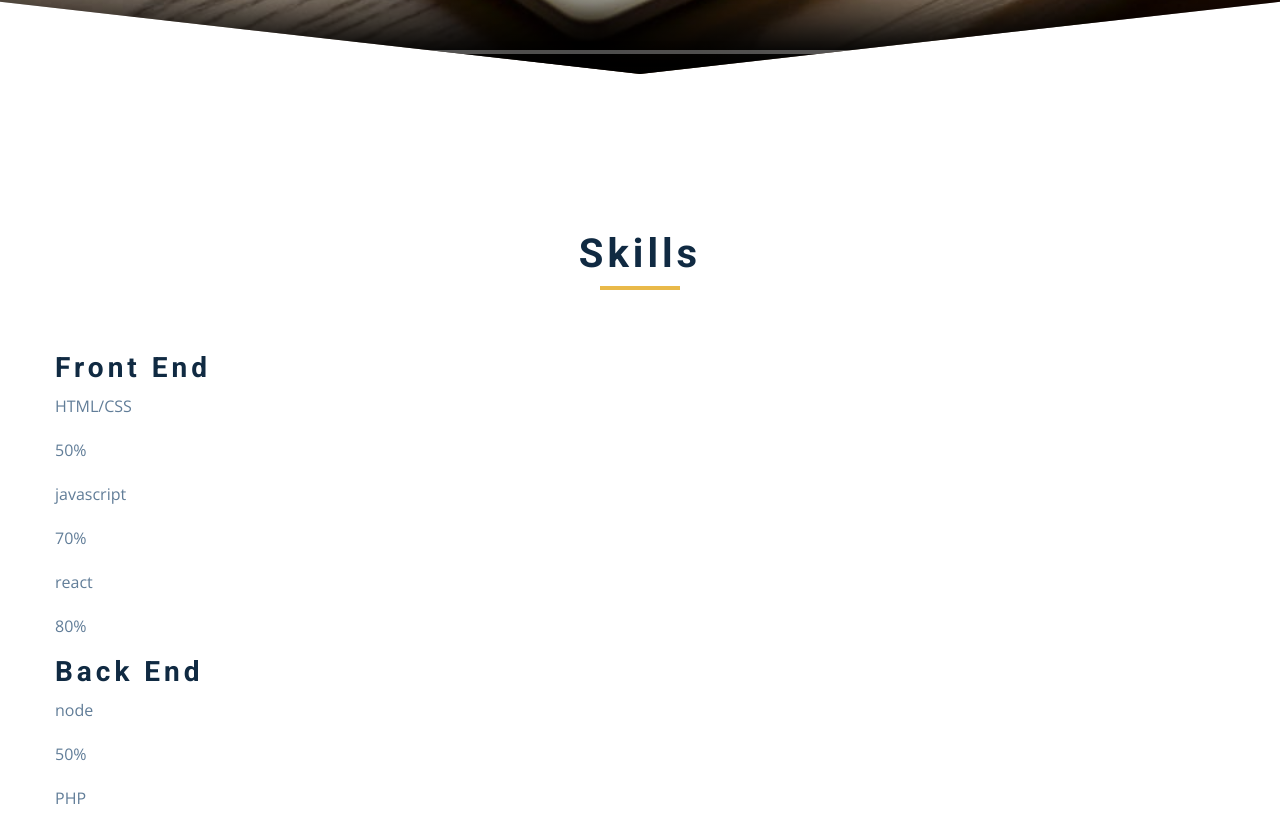
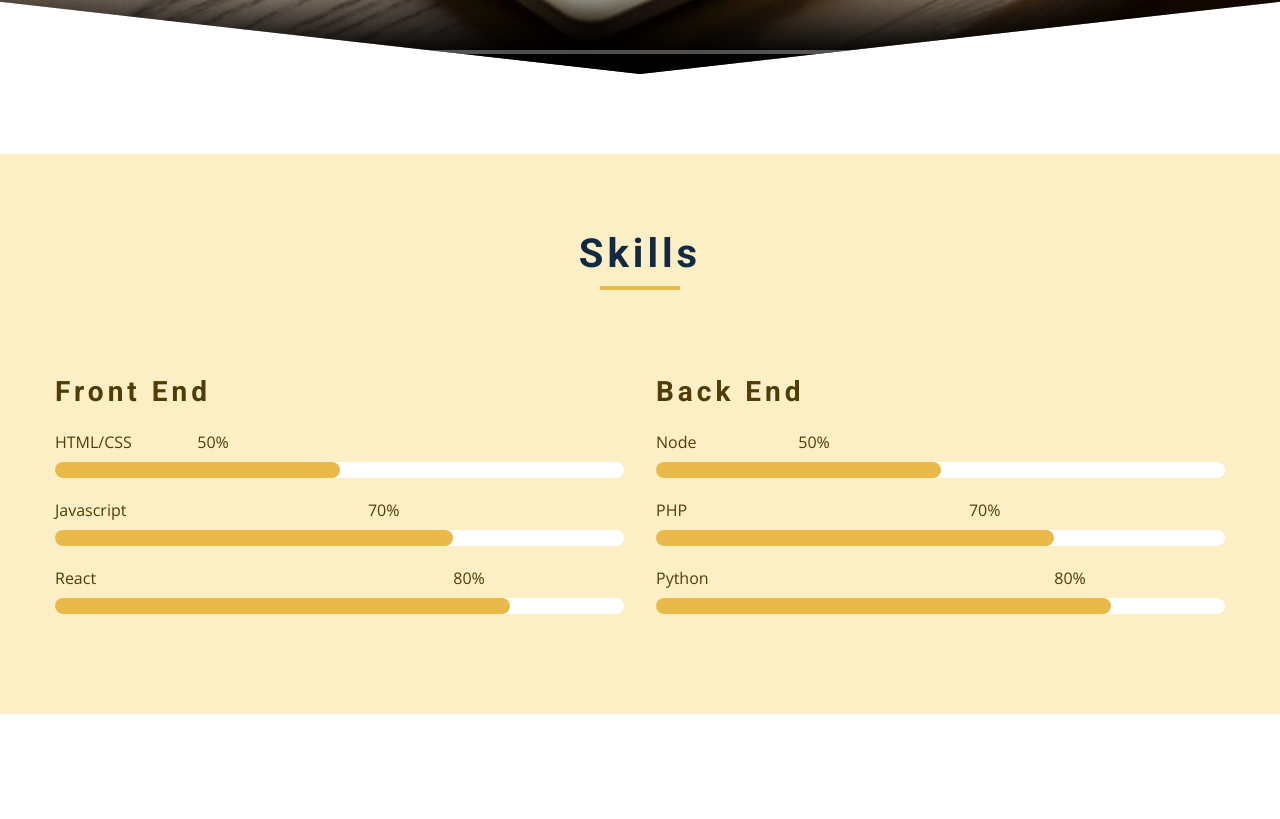
Before and after one commit to Amir-ali-anwar/css-grid-portfolio, a plain HTML site: page index.html in a window 1280 px wide. Shown: the part 3761-4580 px from the top of the page. After the commit the page ends 4475 px from the top, so only its background shows below. Drawn offline with nearby package versions, Linux system fonts and the light colour scheme; files whose address does not match are found by name.

Commit message:
skills section completed

```diff
--- a/css/styles.css
+++ b/css/styles.css
@@ -522,16 +522,16 @@ Projects
   -webkit-transform: scale(0.8);
   transform: scale(0.8);
 }
-@media screen and (min-width:676px){
-  .projects-center{
+@media screen and (min-width: 676px) {
+  .projects-center {
     display: grid;
-    grid-template-columns: repeat(2,1fr);
+    grid-template-columns: repeat(2, 1fr);
     column-gap: 2rem;
   }
 }
-@media screen and (min-width:676px){
-  .projects-center{
-    grid-template-columns: repeat(3,1fr);
+@media screen and (min-width: 676px) {
+  .projects-center {
+    grid-template-columns: repeat(3, 1fr);
   }
 }
 /*
@@ -539,7 +539,7 @@ Projects
 Connect
 ===============
 */
-.connect{
+.connect {
   min-height: 40vh;
   position: relative;
   padding: 10rem 0 5rem 0;
@@ -565,21 +565,21 @@ Connect
     0% 75%
   );
 }
-.connect::after{
-  content:'';
-  position:absolute;
+.connect::after {
+  content: "";
+  position: absolute;
   top: 0;
   left: 0;
   width: 100%;
   height: 100%;
   background-color: var(--clr-white);
-  opacity:0.7;
+  opacity: 0.7;
   z-index: -1;
 }
-.video-banner .section-title{
+.video-banner .section-title {
   margin-bottom: 2rem;
 }
-.video-container{
+.video-container {
   position: absolute;
   top: 0;
   left: 0;
@@ -588,11 +588,11 @@ Connect
   object-fit: cover;
 }
 .video-banner {
-    position: relative;
-    background-color: var(--clr-primary-10);
-    padding: 3rem 5rem 12rem 5rem;
-    text-align: center;
-    -webkit-clip-path: polygon(
+  position: relative;
+  background-color: var(--clr-primary-10);
+  padding: 3rem 5rem 12rem 5rem;
+  text-align: center;
+  -webkit-clip-path: polygon(
     0% 0%,
     100% 0%,
     100% 75%,
@@ -611,7 +611,7 @@ Connect
     0% 75%
   );
 }
-.video-text{
+.video-text {
   max-width: 30rem;
 }
 .connect {
@@ -630,6 +630,72 @@ Connect
 Skills
 ===============
 */
+@media screen and (min-width: 768px) {
+  .skills-center {
+    display: grid;
+    grid-template-columns: repeat(2, 1fr);
+    column-gap: 2em;
+  }
+}
+  .skills {
+    background: var(--clr-primary-9);
+  }
+  .skills h3 {
+    margin: 1.5rem 0;
+    color: var(--clr-primary-1);
+  }
+  .skill {
+    margin-bottom: 1.25rem;
+  }
+  .skill p {
+    margin-bottom: 0.5rem;
+    text-transform: capitalize;
+    color: var(--clr-primary-1);
+  }
+  .skill-container {
+    height: 1rem;
+    width: 100%;
+    background: var(--clr-white);
+    border-radius: var(--radius);
+    position: relative;
+  }
+  .skill-text {
+    position: absolute;
+    top: -2rem;
+    right: 0;
+}
+.skill-value {
+    position: absolute;
+    top: 0;
+    left: 0;
+    height: 100%;
+    width: 50%;
+    background: var(--clr-primary-5);
+    border-radius: var(--radius);
+    display: grid;
+    -webkit-box-align: center;
+    align-items: center;
+}
+.value-70 {
+  width: 70%;
+}
+.value-80 {
+  width: 80%;
+}
+.skill-text {
+  position: absolute;
+  top: -2rem;
+  left: 50%;
+  -webkit-transform: translateX(-50%);
+  transform: translateX(-50%);
+}
+.skill-text-70 {
+  left: 70%;
+}
+.skill-text-80 {
+  left: 80%;
+}
+
 /*
 ===============
 Timeline
```
